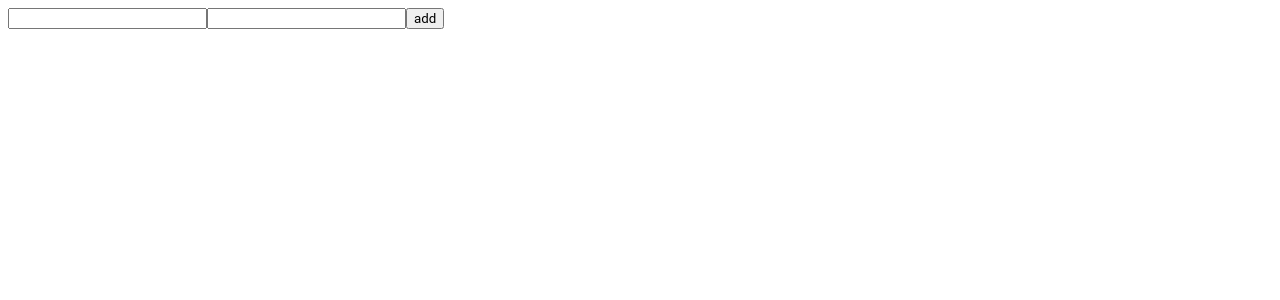
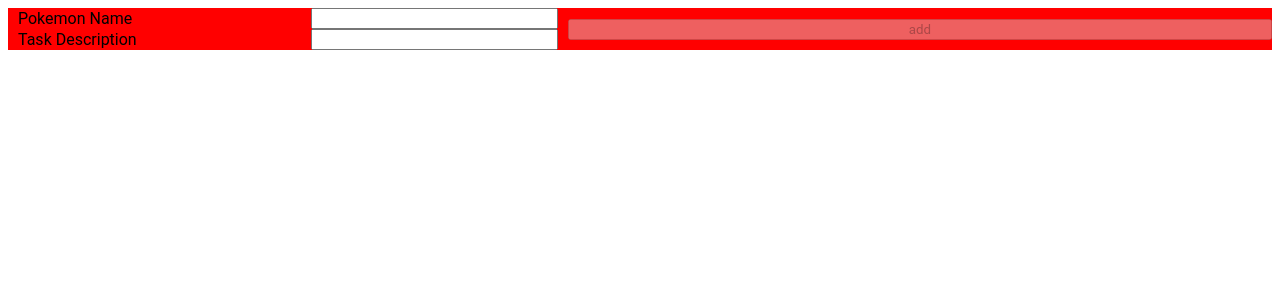
Before and after one commit to YOGURSIO/AngularTasks, an Angular app in the folder AngularCards/: page / in a window 1280 px wide. Shown: the top 300 px of the page. Built offline with nearby package versions, Linux system fonts and the light colour scheme.

Commit message:
Adds styles and necessary elements to new card component.

```diff
--- a/AngularCards/src/app/new-card/new-card.component.css
+++ b/AngularCards/src/app/new-card/new-card.component.css
@@ -0,0 +1,43 @@
+.container {
+  background-color: red;
+  display: flex;
+  width: 60%;
+  justify-content: stretch;
+  width: 100%;
+  height: 100%;
+}
+
+.inputs {
+  display: flex;
+  flex-direction: column;
+  justify-content: space-evenly;
+  align-items: flex-end;
+  flex-grow: 1;
+}
+
+.input-label {
+  width: calc(100% - 20px);
+  display: flex;
+  padding: 0 10px;
+  justify-content: space-between;
+  align-items: center;
+}
+
+label {
+  flex-grow: 1;
+  flex-shrink: 1;
+  width: 50%;
+}
+
+input {
+  flex-grow: 2;
+  flex-shrink: 2;
+  /*width: 20%;*/
+  height: 70%;
+}
+
+button {
+  height: 100%;
+  align-self: center;
+  flex-grow: 3;
+}
--- a/AngularCards/src/app/new-card/new-card.component.html
+++ b/AngularCards/src/app/new-card/new-card.component.html
@@ -1,3 +1,13 @@
-<input type="text" [(ngModel)]="pokemonName">
-<input type="text" [(ngModel)]="taskDescription">
-<button (click)="onAddCard()"> add </button>
+<div class="container">
+  <div class="inputs">
+    <div class="input-label">
+      <label>Pokemon Name</label>
+      <input type="text" [(ngModel)]="pokemonName">
+    </div>
+    <div class="input-label">
+      <label>Task Description</label>
+      <input type="text" [(ngModel)]="taskDescription">
+    </div>
+  </div>
+  <button [disabled]="!pokemonName || !taskDescription" (click)="onAddCard()"> add</button>
+</div>
```
